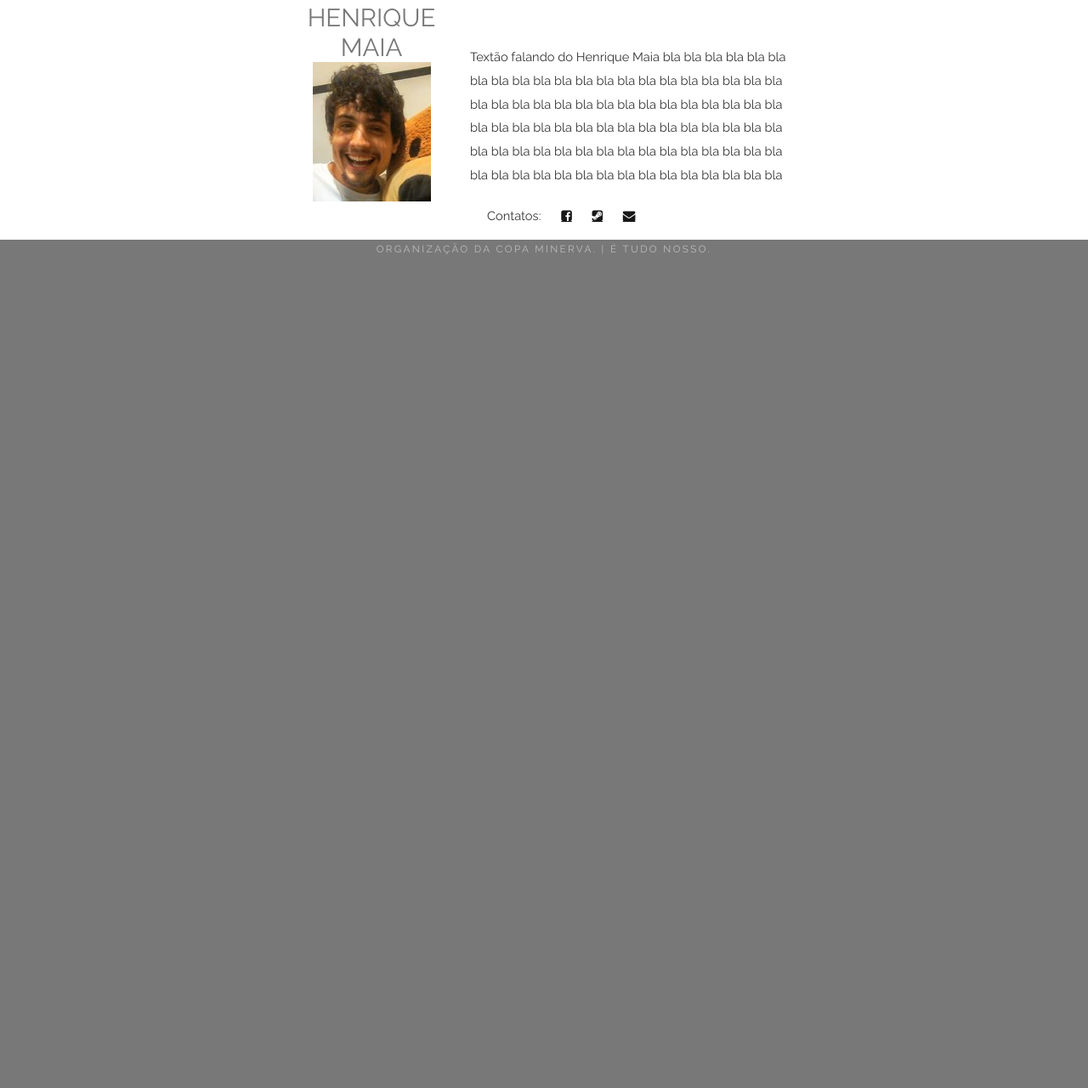
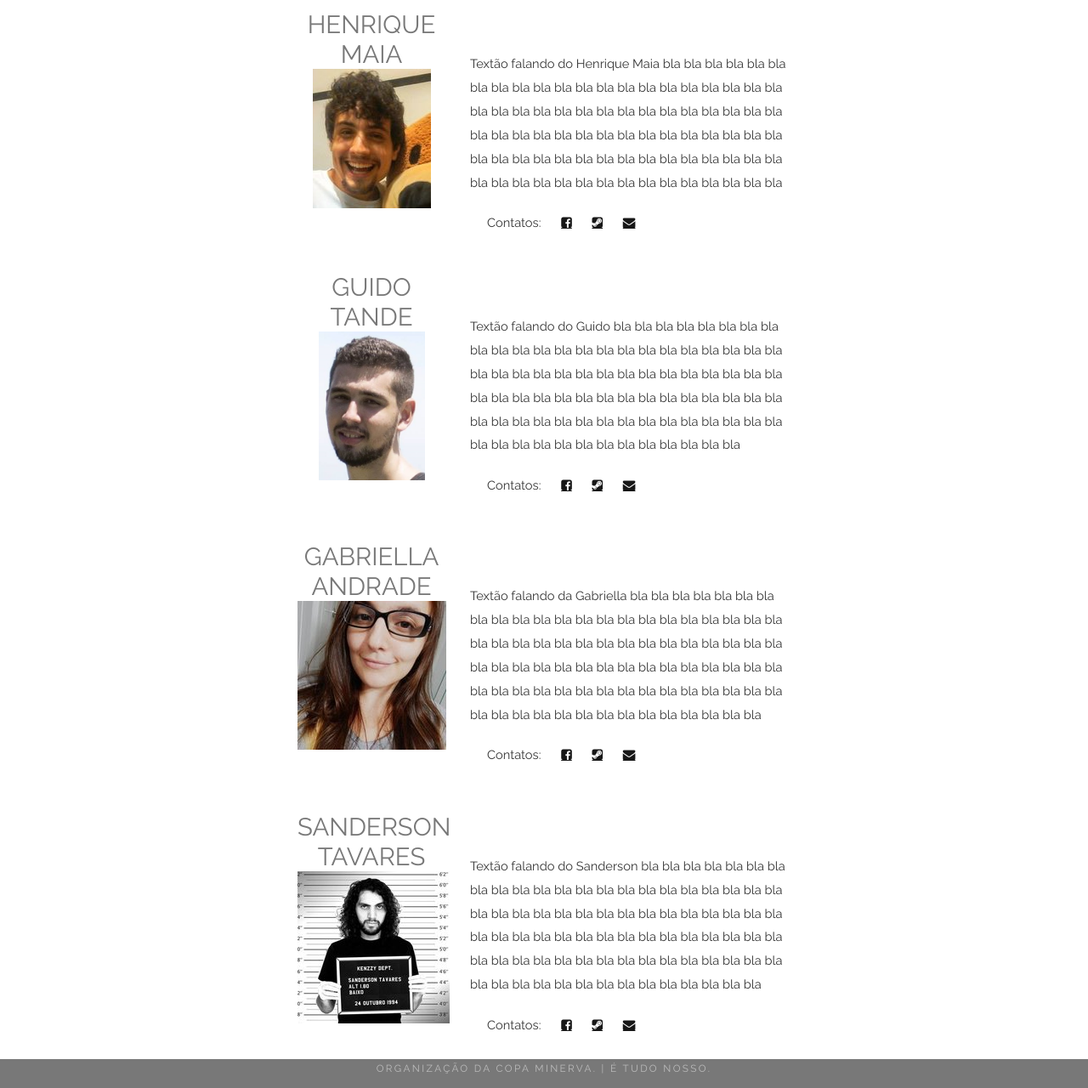
Before and after one commit to CopaMinervaUFRJ/copaminervaufrj.github.io, a plain HTML site: page site/staff.html in a window 1280 px wide. Shown: the part 396-1676 px from the top of the page at 85% size. Before the commit the page ends 800 px from the top, so only its background shows below. Drawn offline with Linux system fonts and the light colour scheme.

Commit message:
Equipe toda no site

```diff
--- a/site/team.html
+++ b/site/staff.html
@@ -27,7 +27,7 @@
 						<li><a href="https://www.twitch.tv/copaminerva2" target="_blank" class="fa fa-twitch"> Stream 2</a></li>
 					</ul>
 				</li>
-				<li><a href="team.html">Equipe</a></li>
+				<li><a href="staff.html">Equipe</a></li>
 				<li><a href="https://www.facebook.com/Dota2UFRJ/" target="_blank" class="fa fa-facebook-square"><span> Facebook</span></a></li>
 			</ul>
 		</nav>
@@ -35,7 +35,7 @@
 	<div id="member">
 		<div id="team-sidebar" class="title">
 			<h2>Vitor Cossetti</h2>
-			<img src="images/rsz_cossetti.jpg" alt="Soneca" style="width:139px;height:164px;">
+			<img src="images/rsz_cossetti.jpg" alt="Cossetti" style="width:144px;height:175px;">
 		</div>
 		<div id="team-info">
 			<p>Textão falando do Supremo Lider bla bla bla bla bla bla bla bla bla bla bla bla bla bla bla bla bla bla bla bla bla
@@ -72,6 +72,66 @@
 			</ul>
 		</div>
 	</div>
+	<div id="member">
+		<div id="team-sidebar" class="title">
+			<h2>Guido Tande</h2>
+			<img src="images/guido.jpg" alt="Guido" style="width:125px;height:175px;">
+		</div>
+		<div id="team-info">
+			<p>Textão falando do Guido bla bla bla bla bla bla bla bla bla bla bla bla bla bla bla bla bla bla bla bla bla
+			bla bla bla bla bla bla bla bla bla bla bla bla bla bla bla bla bla bla bla bla bla bla bla bla bla bla bla bla bla bla
+			bla bla bla bla bla bla bla bla bla bla bla bla bla bla bla bla bla bla bla bla bla bla bla bla bla bla bla bla bla bla
+			</p>
+		</div>
+		<div id="team-contact">
+			<ul>
+				<li>Contatos:</li>
+				<li><a href="https://www.facebook.com/guido.tande" target="_blank" class="fa fa-facebook-square"></a></li>
+				<li><a href="http://steamcommunity.com/id/gt10" target="_blank" class="fa fa-steam-square"></a></li>
+				<li><a href="mailto:" target="_blank" class="fa fa-envelope"></a></li>
+			</ul>
+		</div>
+	</div>
+	<div id="member">
+		<div id="team-sidebar" class="title">
+			<h2>Gabriella Andrade</h2>
+			<img src="images/rsz_gabriella.jpg" alt="Gabriella" style="width:175px;height:175px;">
+		</div>
+		<div id="team-info">
+			<p>Textão falando da Gabriella bla bla bla bla bla bla bla bla bla bla bla bla bla bla bla bla bla bla bla bla bla
+			bla bla bla bla bla bla bla bla bla bla bla bla bla bla bla bla bla bla bla bla bla bla bla bla bla bla bla bla bla bla
+			bla bla bla bla bla bla bla bla bla bla bla bla bla bla bla bla bla bla bla bla bla bla bla bla bla bla bla bla bla bla
+			</p>
+		</div>
+		<div id="team-contact">
+			<ul>
+				<li>Contatos:</li>
+				<li><a href="https://www.facebook.com/mmarooned" target="_blank" class="fa fa-facebook-square"></a></li>
+				<li><a href="http://steamcommunity.com/id/gbfelgas" target="_blank" class="fa fa-steam-square"></a></li>
+				<li><a href="mailto:" target="_blank" class="fa fa-envelope"></a></li>
+			</ul>
+		</div>
+	</div>
+	<div id="member">
+		<div id="team-sidebar" class="title">
+			<h2>Sanderson Tavares</h2>
+			<img src="images/rsz_sanderson.jpg" alt="Sanderson" style="width:179px;height:179px;">
+		</div>
+		<div id="team-info">
+			<p>Textão falando do Sanderson bla bla bla bla bla bla bla bla bla bla bla bla bla bla bla bla bla bla bla bla bla
+			bla bla bla bla bla bla bla bla bla bla bla bla bla bla bla bla bla bla bla bla bla bla bla bla bla bla bla bla bla bla
+			bla bla bla bla bla bla bla bla bla bla bla bla bla bla bla bla bla bla bla bla bla bla bla bla bla bla bla bla bla bla
+			</p>
+		</div>
+		<div id="team-contact">
+			<ul>
+				<li>Contatos:</li>
+				<li><a href="https://www.facebook.com/seravatnosrednas" target="_blank" class="fa fa-facebook-square"></a></li>
+				<li><a href="http://steamcommunity.com/id/sandersontavares" target="_blank" class="fa fa-steam-square"></a></li>
+				<li><a href="mailto:" target="_blank" class="fa fa-envelope"></a></li>
+			</ul>
+		</div>
+	</div>
 </div>
 
 
```
Also changed, not shown: site/index.html (+1 -1 lines), site/images/gabriella.jpg (added), site/images/guido.jpg (added), site/images/rsz_gabriella.jpg (added), site/images/rsz_guido.jpg (added), site/images/rsz_sanderson.jpg (added), site/images/sanderson.jpg (added).
